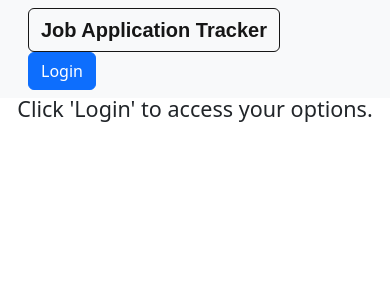
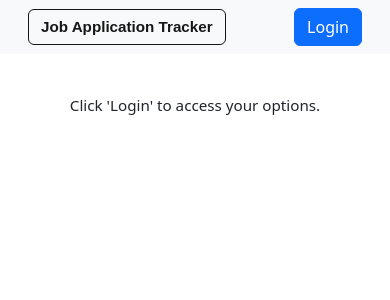
Before and after one commit to cleecoloma/job-application-tracker, a React (Vite) app: page / in a window 390 px wide. Shown: the top 300 px of the page. Built offline with nearby package versions, Linux system fonts and the light colour scheme; no server answers; a web font is replaced by a local one.

Commit message:
added app.css to style h4 content

```diff
--- a/src/App.jsx
+++ b/src/App.jsx
@@ -9,6 +9,7 @@ import Contact from './components/Contact';
 import { withAuth0 } from '@auth0/auth0-react';
 import { BrowserRouter as Router, Routes, Route } from 'react-router-dom';
 import LoginModal from './components/LoginModal';
+import './styles/App.css';
 
 class App extends React.Component {
   constructor() {
@@ -53,9 +54,9 @@ class App extends React.Component {
 
   toggleLoginModal = () => {
     this.setState({
-      loginModalPreview: !this.state.loginModalPreview
-    })
-  }
+      loginModalPreview: !this.state.loginModalPreview,
+    });
+  };
 
   handleDemoAccount = () => {
     this.setState({
@@ -139,16 +140,7 @@ class App extends React.Component {
                       )}
                     </>
                   ) : (
-                    <h4
-                      style={{
-                        display: 'flex',
-                        justifyContent: 'center',
-                        marginTop: '6rem',
-                        flexWrap: 'wrap',
-                        padding: '0 2rem,',
-                        textAlign: 'center',
-                      }}
-                    >
+                    <h4 id="login-text">
                       Click 'Login' to access your options.
                     </h4>
                   )
--- a/src/components/Search.jsx
+++ b/src/components/Search.jsx
@@ -32,7 +32,7 @@ class Search extends React.Component {
           <Form className="d-flex mx-auto">
             <Form.Control
               type="search"
-              placeholder="Search for company, title, or location"
+              placeholder="Search by company, title, or location."
               className="search"
               aria-label="Search"
               value={this.state.searchValue}
--- /dev/null
+++ b/src/styles/App.css
@@ -0,0 +1,16 @@
+#login-text {
+  display: flex;
+  justify-content: center;
+  margin-top: 6rem;
+  flex-wrap: wrap;
+  padding: 0 2rem;
+  text-align: center;
+}
+
+
+@media (max-width: 400px) {
+  #login-text {
+  font-size: 95%;
+}
+
+}
--- a/src/styles/Header.css
+++ b/src/styles/Header.css
@@ -45,4 +45,7 @@
   .header {
     padding: 8px 1rem;
   }
+  #brand-name {
+    font-size: 95%;
+  }
 }
```
